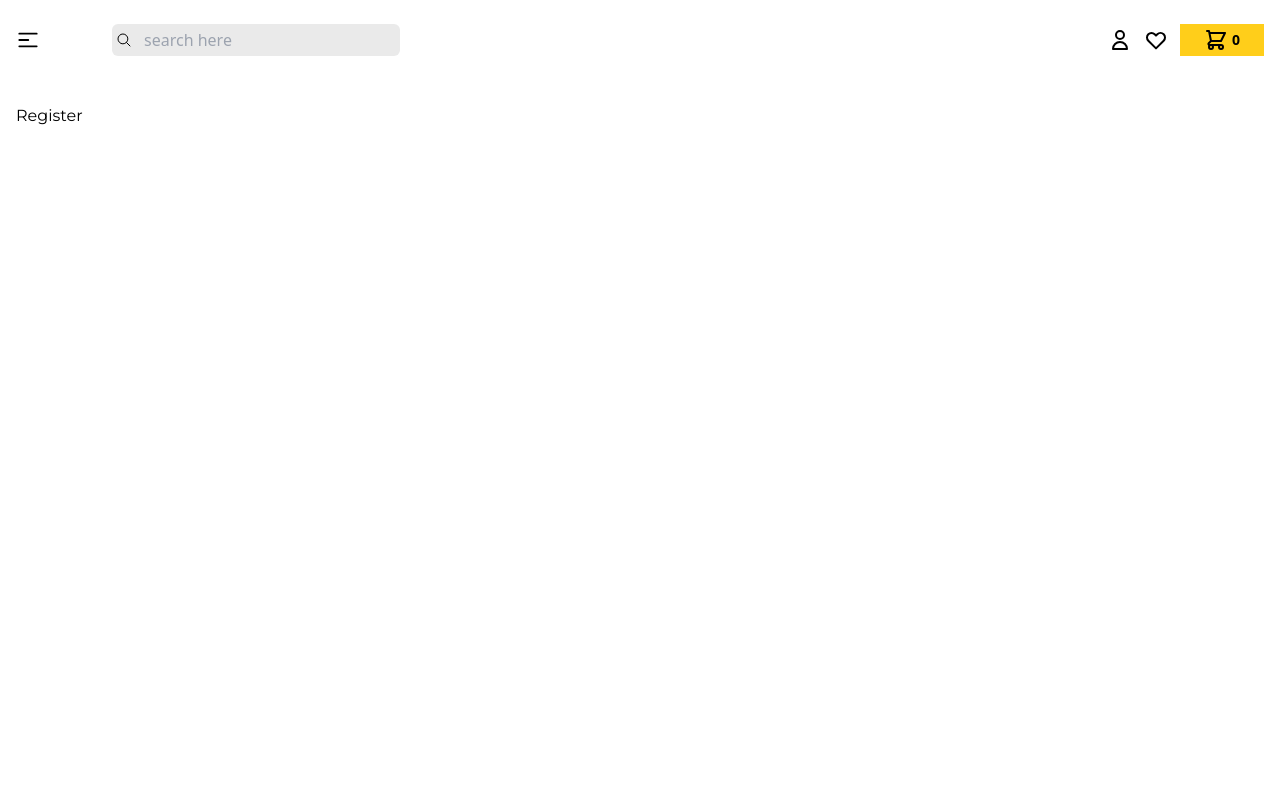
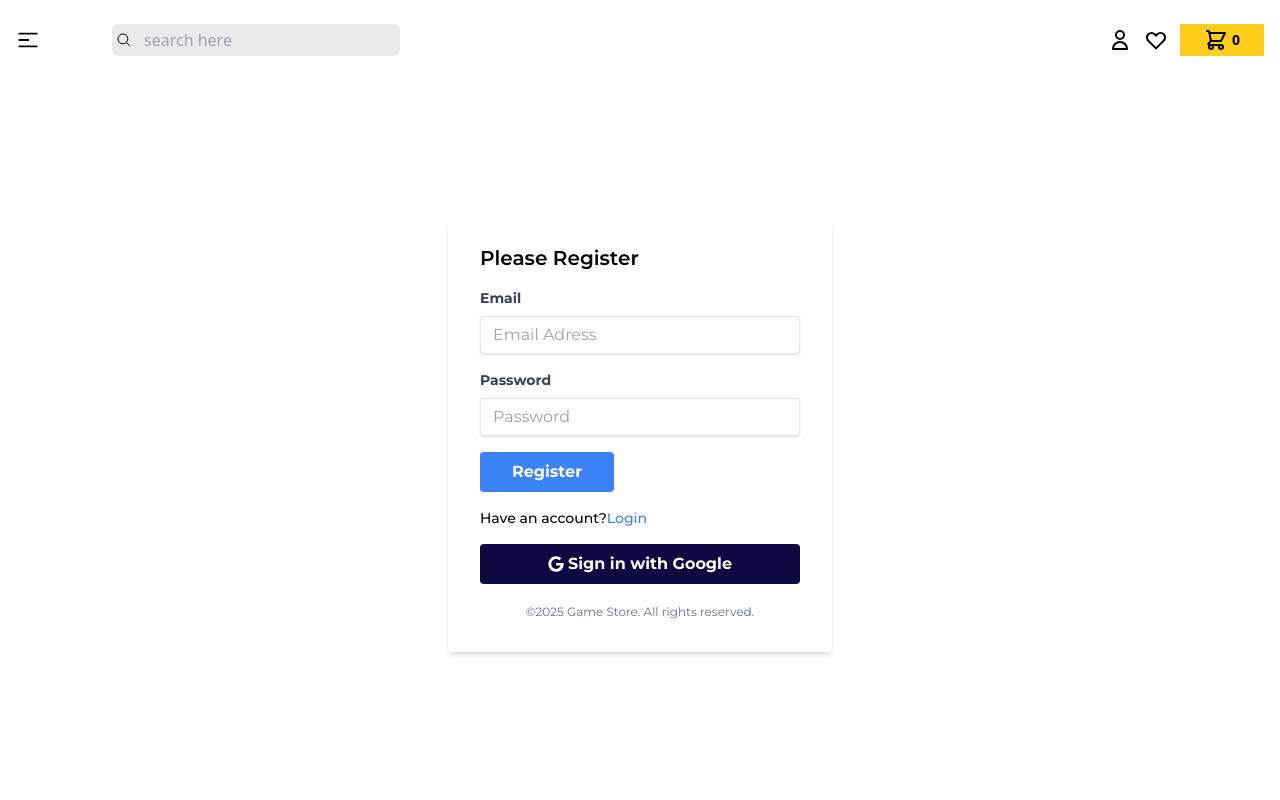
Before and after one commit to yaxnn/project-product-store, a React (Vite) app in the folder frontend/: page /register in a window 1280 px wide. Shown: the top 800 px of the page. Built offline with nearby package versions, Linux system fonts and the light colour scheme.

Commit message:
register

```diff
--- a/frontend/package.json
+++ b/frontend/package.json
@@ -11,9 +11,12 @@
   },
   "dependencies": {
     "@react-icons/all-files": "^4.1.0",
+    "@reduxjs/toolkit": "^2.5.0",
     "react": "^18.3.1",
     "react-dom": "^18.3.1",
+    "react-hook-form": "^7.54.2",
     "react-icons": "^5.3.0",
+    "react-redux": "^9.2.0",
     "react-router-dom": "^6.27.0",
     "swiper": "^11.1.14"
   },
--- a/frontend/src/components/Login.jsx
+++ b/frontend/src/components/Login.jsx
@@ -1,14 +1,26 @@
 import React, { useState } from "react";
 import { Link } from "react-router-dom";
+import { FaGoogle } from "react-icons/fa";
+import { useForm } from "react-hook-form";
+
+
 
 const Login = () => {
-    const[message, setMessage] = useState(" ")
+  const [message, setMessage] = useState(" ");
+  const { register, handleSubmit, watch, formState: { errors } } = useForm();
+
+  const onSubmit = data => console.log(data);
+
+  const handleGoogleSignIn = () => {
+
+  }
+
   return (
     <div className="h-[calc(100vh-120px)] flex justify-center items-center">
       <div className="w-full max-w-sm mx-auto bg-white shadow-md rounded px-8 pt-6 pb-8 mb-4">
         <h2 className="text-xl font-semibold mb-4">Please Login</h2>
 
-        <form>
+        <form onSubmit={handleSubmit(onSubmit)}>
           <div className="mb-4">
             <label
               className="block text-gray-700 text-sm font-bold mb-2"
@@ -17,6 +29,8 @@
               Email
             </label>
             <input
+              {...register("email", { required: true })}
+
               type="email"
               name="email"
               id="email"
@@ -32,6 +46,8 @@
               Password
             </label>
             <input
+              {...register("password", { required: true })}
+
               type="password"
               name="password"
               id="pasword"
@@ -39,9 +55,9 @@
               className="shadow appearance-none border rounded w-full py-2 px-3 leading-tight focus:outline-none focus:shadow"
             />
           </div>
-          {
-            message && <p className="text-red-500 text-xs italic mb-3">{message}</p>
-          }
+          {message && (
+            <p className="text-red-500 text-xs italic mb-3">{message}</p>
+          )}
           <div>
             <button className="bg-blue-500 hover:bg-blue-700 text-white font-bold py-2 px-8 rounded focus:outline-none">
               Login
@@ -54,9 +70,15 @@
             Register Now
           </Link>
         </p>
-        <div>
-            <button></button>
+        <div
+        onClick={handleGoogleSignIn}
+        className="mt-4">
+          <button className="w-full flex flex-wrap gap-1 items-center justify-center bg-secondary hover:bg-blue-700 text-white font-bold py-2 px-4 rounded focus:outline-none">
+            <FaGoogle />
+            Sign in with Google
+          </button>
         </div>
+        <p className='mt-5 text-center text-gray-500 text-xs'>©2025 Game Store. All rights reserved.</p>
       </div>
     </div>
   );
--- a/frontend/src/components/Register.jsx
+++ b/frontend/src/components/Register.jsx
@@ -1,8 +1,85 @@
-import React from 'react'
+import React, { useState } from 'react'
+import { Link } from "react-router-dom";
+import { FaGoogle } from "react-icons/fa";
+import { useForm } from "react-hook-form";
+
 
 const Register = () => {
+  const [message, setMessage] = useState(" ");
+    const { register, handleSubmit, watch, formState: { errors } } = useForm();
+
+    const onSubmit = data => console.log(data);
+
+    const handleGoogleSignIn = () => {
+
+    }
+
   return (
-    <div>Register</div>
+    <div className="h-[calc(100vh-120px)] flex justify-center items-center">
+          <div className="w-full max-w-sm mx-auto bg-white shadow-md rounded px-8 pt-6 pb-8 mb-4">
+            <h2 className="text-xl font-semibold mb-4">Please Register</h2>
+
+            <form onSubmit={handleSubmit(onSubmit)}>
+              <div className="mb-4">
+                <label
+                  className="block text-gray-700 text-sm font-bold mb-2"
+                  htmlFor="email"
+                >
+                  Email
+                </label>
+                <input
+                  {...register("email", { required: true })}
+
+                  type="email"
+                  name="email"
+                  id="email"
+                  placeholder="Email Adress"
+                  className="shadow appearance-none border rounded w-full py-2 px-3 leading-tight focus:outline-none focus:shadow"
+                />
+              </div>
+              <div className="mb-4">
+                <label
+                  className="block text-gray-700 text-sm font-bold mb-2"
+                  htmlFor="password"
+                >
+                  Password
+                </label>
+                <input
+                  {...register("password", { required: true })}
+
+                  type="password"
+                  name="password"
+                  id="pasword"
+                  placeholder="Password"
+                  className="shadow appearance-none border rounded w-full py-2 px-3 leading-tight focus:outline-none focus:shadow"
+                />
+              </div>
+              {message && (
+                <p className="text-red-500 text-xs italic mb-3">{message}</p>
+              )}
+              <div>
+                <button className="bg-blue-500 hover:bg-blue-700 text-white font-bold py-2 px-8 rounded focus:outline-none">
+                  Register
+                </button>
+              </div>
+            </form>
+            <p className="align-baseline font-medium mt-4 text-sm">
+              Have an account?
+              <Link to="/login" className="text-blue-500 hover:text-blue-700">
+               Login
+              </Link>
+            </p>
+            <div
+            onClick={handleGoogleSignIn}
+            className="mt-4">
+              <button className="w-full flex flex-wrap gap-1 items-center justify-center bg-secondary hover:bg-blue-700 text-white font-bold py-2 px-4 rounded focus:outline-none">
+                <FaGoogle />
+                Sign in with Google
+              </button>
+            </div>
+            <p className='mt-5 text-center text-gray-500 text-xs'>©2025 Game Store. All rights reserved.</p>
+          </div>
+        </div>
   )
 }
 
--- a/frontend/src/pages/home/Recommended.jsx
+++ b/frontend/src/pages/home/Recommended.jsx
@@ -27,7 +27,7 @@
     fetchGames();
   }, []);
   return <div className="py-16">
-    <h2 className="text-3xl font-semibold mb-6">Recommended for you</h2>;
+    <h2 className="text-3xl font-semibold mb-6">Recommended for you</h2>
     <Swiper
     slidesPerView={1}
     spaceBetween={30}
--- /dev/null
+++ b/frontend/src/redux/features/cart/cartSlice.js
@@ -0,0 +1,24 @@
+import { createSlice } from '@reduxjs/toolkit'
+
+const initialState = {
+    cartItems: []
+}
+
+const cartSlice = createSlice({
+    name: 'cart',
+    initialState:initialState,
+    reducers:{
+        addToCart: (state,action) => {
+            const existingItem = state.cartItems.find(item => item._id === action.payload._id)
+            if(!existingItem) {
+                state.cartItems.push(action.payload)
+                alert("Item added successfully!")
+            }else(
+                alert("Items already exists")
+            )
+        }
+    }
+})
+
+export const {addToCart} = cartSlice.actions;
+export default cartSlice.reducer;
--- /dev/null
+++ b/frontend/src/redux/store.js
@@ -0,0 +1,8 @@
+import { configureStore } from '@reduxjs/toolkit'
+import cartReducer from "../redux/features/cart/cartSlice"
+
+export const store = configureStore({
+  reducer: {
+    cart:cartReducer
+  },
+})
```
Also changed, not shown: frontend/src/main.jsx (+5 -2 lines), 1 other file (tests, documents, lock files or other folders).
